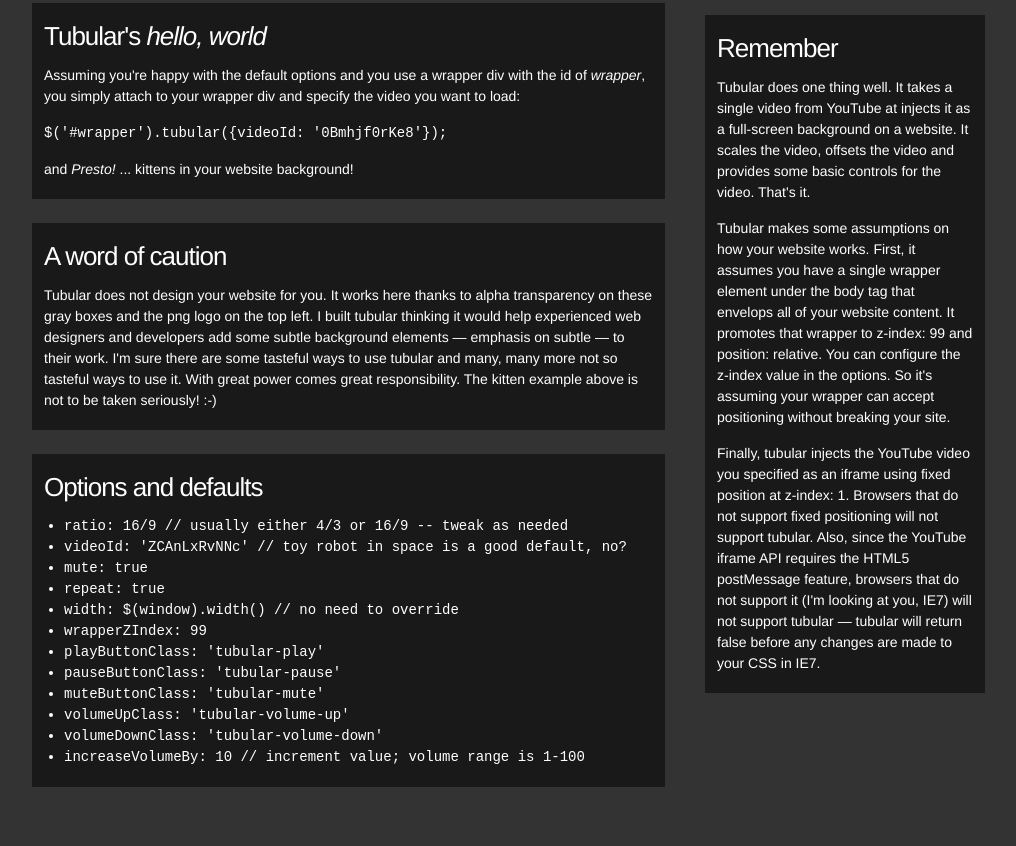
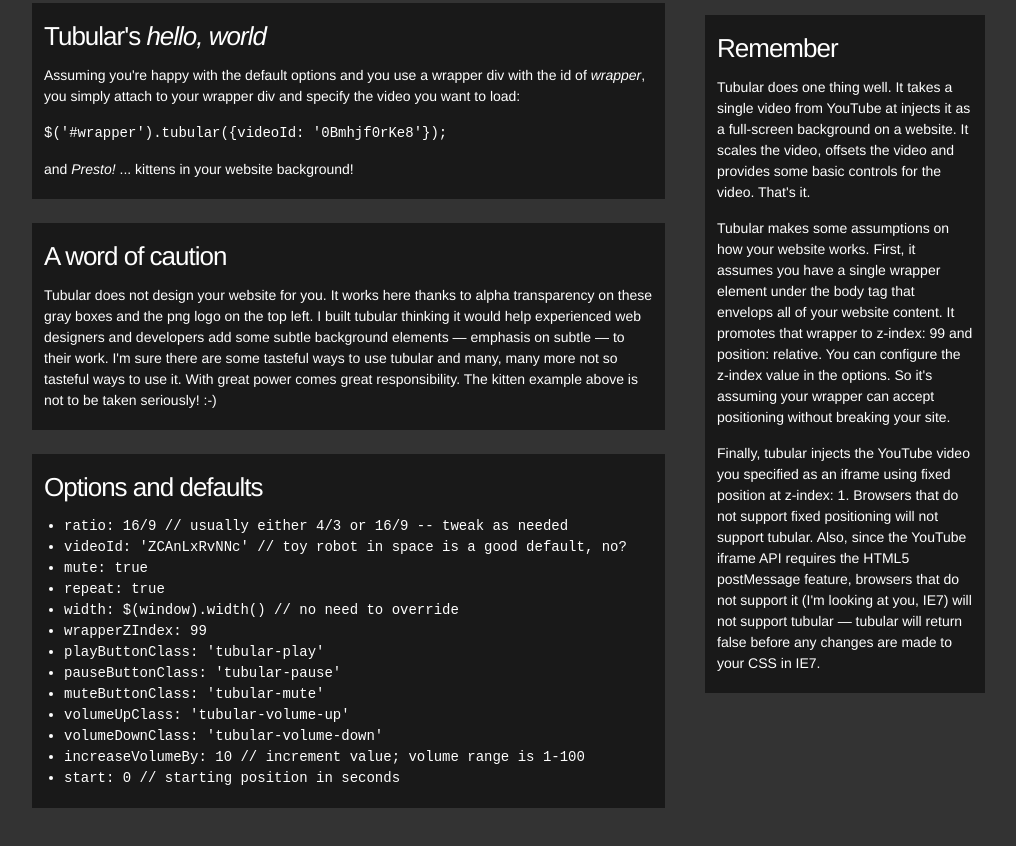
Before and after one commit to hasMobi/jquery-tubular, a plain HTML site: page index.html in a window 1280 px wide. Shown: the part 414-1260 px from the top of the page, without its empty margins (135-1151 px from the left). Drawn offline with nearby package versions, Linux system fonts and the light colour scheme.

Commit message:
EOD tweaks

```diff
--- a/index.html
+++ b/index.html
@@ -48,6 +48,7 @@
 			        <li>volumeUpClass: 'tubular-volume-up'</li>
 			        <li>volumeDownClass: 'tubular-volume-down'</li>
 			        <li>increaseVolumeBy: 10 // increment value; volume range is 1-100</li>
+			        <li>start: 0 // starting position in seconds</li>
 	        	</ul>
 	        </code>
 		</div>
--- a/js/index.js
+++ b/js/index.js
@@ -1,5 +1,5 @@
 $('document').ready(function() {
-	var options = { videoId: 'e4Is32W-ppk', start: 90 };
+	var options = { videoId: 'e4Is32W-ppk', start: 3 };
 	$('#wrapper').tubular(options);
 	// f-UGhWj1xww cool sepia hd
 	// 49SKbS7Xwf4 beautiful barn sepia
```
